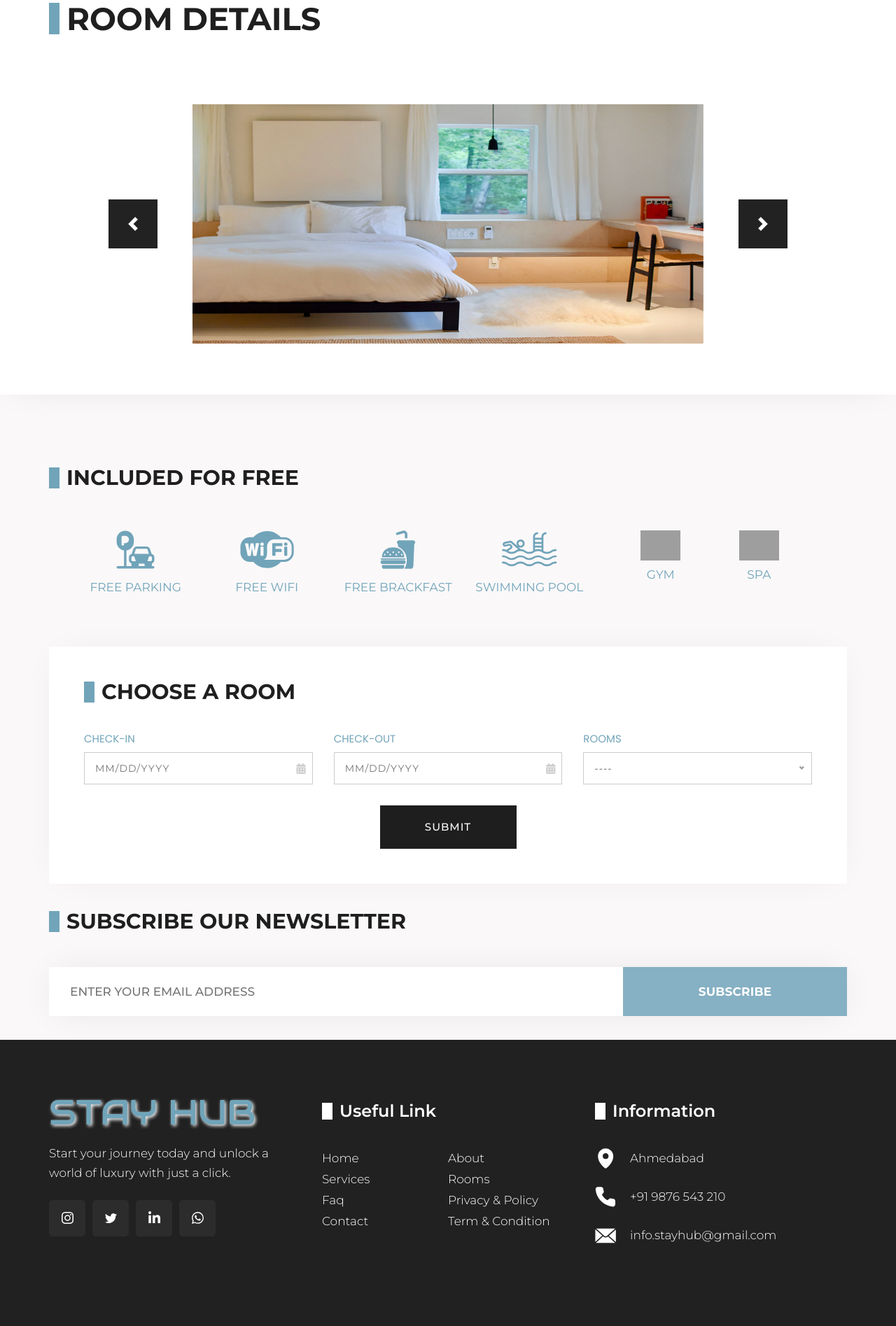
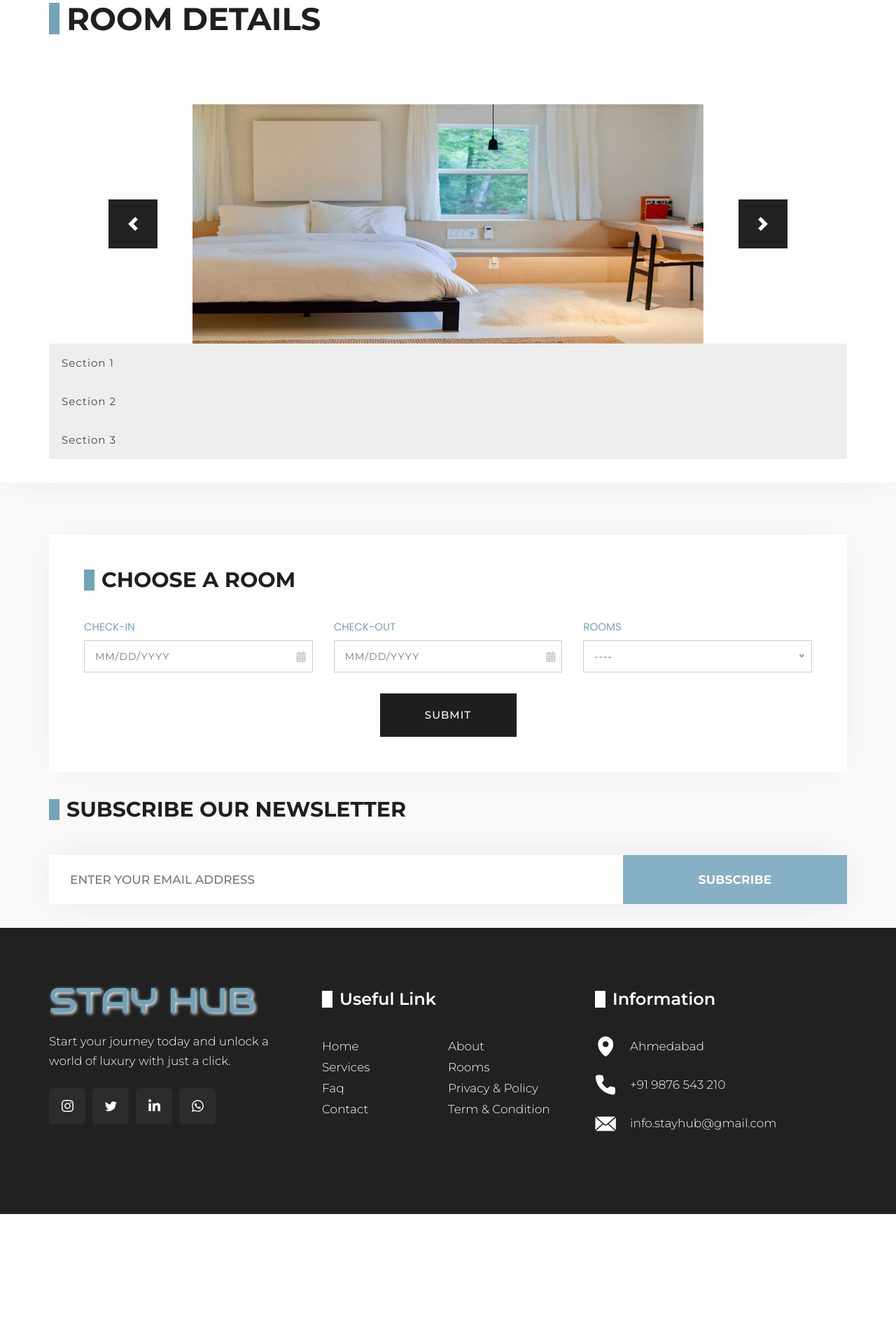
Before and after one commit to Gautam27021909/Hotel-Booking-system, a Django app: page /roomdetails/ in a window 1280 px wide. Shown: the part 432-2327 px from the top of the page at 70% size. After the commit the page ends 2167 px from the top, so only its background shows below. Run offline with Django 5.2, Linux system fonts and the light colour scheme; some libraries are stand-ins or nearby versions; some web fonts are replaced; grey boxes are pictures that could not be loaded.

Commit message:
update code

```diff
--- a/hotel/management/static/style.css
+++ b/hotel/management/static/style.css
@@ -3607,3 +3607,27 @@ footer social
      margin-bottom: -70px;
      margin-left: -80px;
 }
+
+/* new add */
+.accordion {
+     background-color: #eee;
+     color: #444;
+     cursor: pointer;
+     padding: 18px;
+     width: 100%;
+     border: none;
+     text-align: left;
+     outline: none;
+     font-size: 15px;
+     transition: 0.4s;
+   }
+
+   .active, .accordion:hover {
+     background-color: #ccc;
+   }
+
+   .panel12 {
+     padding: 0 18px;
+     display: none;
+     background-color: white;
+     overflow: hidden;}
--- a/hotel/management/templates/room_details.html
+++ b/hotel/management/templates/room_details.html
@@ -99,8 +99,8 @@
       </section>
 
       <section class="section padding-bottom_9">
-         <div class="large_container white_bg padding-top_9">
-            <div class="row" style="height: 560px;">
+         <div class="large_container white_bg padding-top_9 padding-bottom_9">
+            <div class="row">
                <div class="container">
                   <div class="row">
                      <div class="col-md-6">
@@ -108,7 +108,6 @@
                            <h2 class="reveal fw_700 wow">Room Details</h2>
                         </div>
                      </div>
-
                   </div>
                   <div class="row">
                      <div class="col-md-12">
@@ -137,18 +136,35 @@
                                        </a>
                                     </div>
                                  </div>
+
+
+
                               </div>
                            </div>
                         </div>
                      </div>
                   </div>
+                  <button class="accordion">Section 1</button>
+                                       <div class="panel12">
+                                       <p>h1</p>
+                                       </div>
+
+                                       <button class="accordion">Section 2</button>
+                                       <div class="panel12">
+                                       <p>h2</p>
+                                       </div>
+
+                                       <button class="accordion">Section 3</button>
+                                       <div class="panel12">
+                                       <p>h3</p>
+                                       </div>
 
                </div>
             </div>
          </div>
       </section>
 
-      <section>
+      <!-- <section>
          <div class="container">
             <div class="row">
                <div class="col-lg-12">
@@ -282,12 +298,12 @@
                </div>
             </div>
          </div>
-      </section>
+      </section> -->
       <section>
          <div class="container">
             <div class="row">
                <div class="col-lg-12">
-                  <div class="full margin-top_6">
+                  <div>
                      <div class="white_bg_s" >
                         <div class="row">
                            <div class="col-lg-12">
@@ -458,5 +474,30 @@
       <script src="{% static "js/jquery.nice-select.min.js" %}"></script>
       <script src="{% static "js/wow.js" %}"></script>
       <script src="{% static "js/custom.js" %}"></script>
+      <script>
+         var acc = document.getElementsByClassName("accordion");
+         var i;
+
+         for (i = 0; i < acc.length; i++) {
+           acc[i].addEventListener("click", function() {
+             // Close all other panels
+             for (var j = 0; j < acc.length; j++) {
+               if (acc[j] !== this) {
+                 acc[j].classList.remove("active");
+                 acc[j].nextElementSibling.style.display = "none";
+               }
+             }
+
+             // Toggle the clicked panel
+             this.classList.toggle("active");
+             var panel = this.nextElementSibling;
+             if (panel.style.display === "block") {
+               panel.style.display = "none";
+             } else {
+               panel.style.display = "block";
+             }
+           });
+         }
+         </script>
    </body>
 </html>
```
Also changed, not shown: hotel/management/templates/more_hotels.html (+24 -2 lines), hotel/management/models.py (line endings or trailing spaces).
